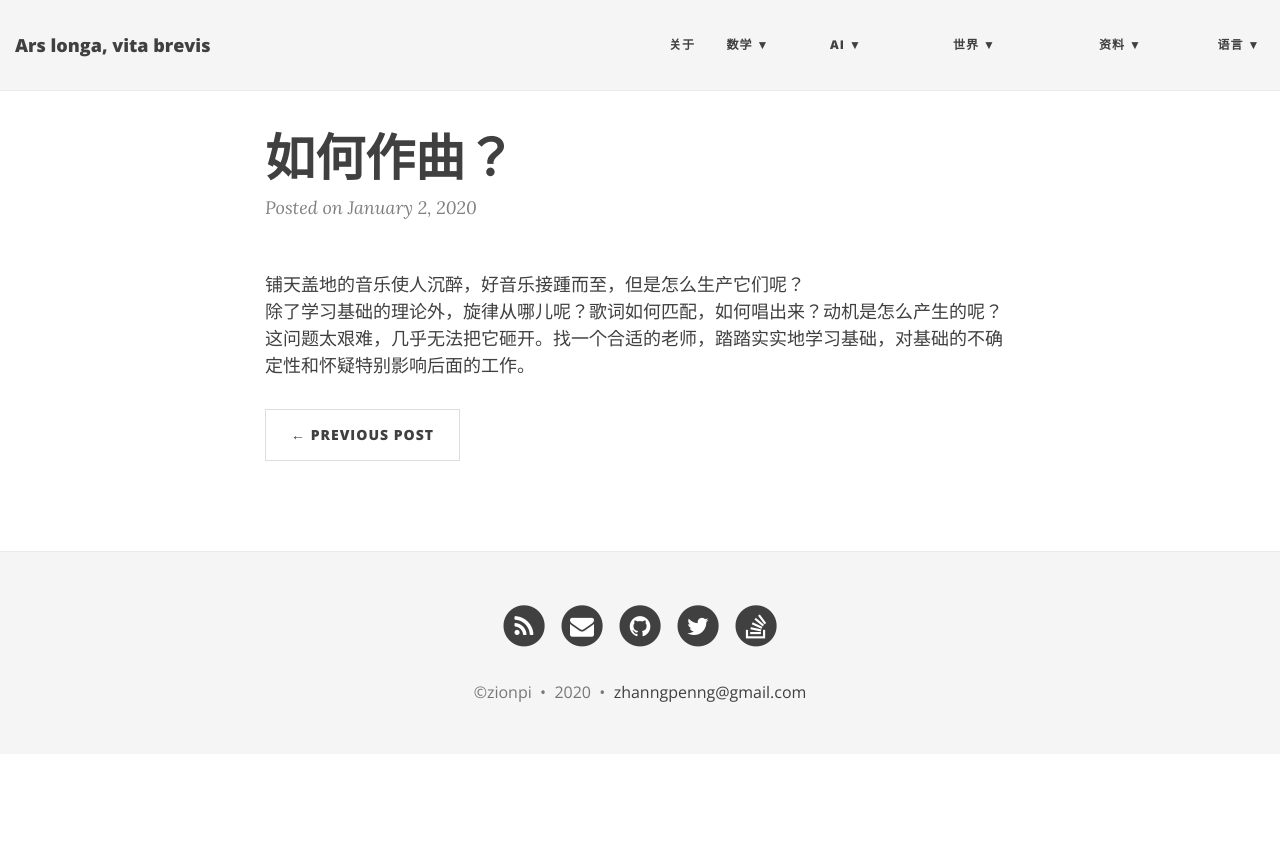
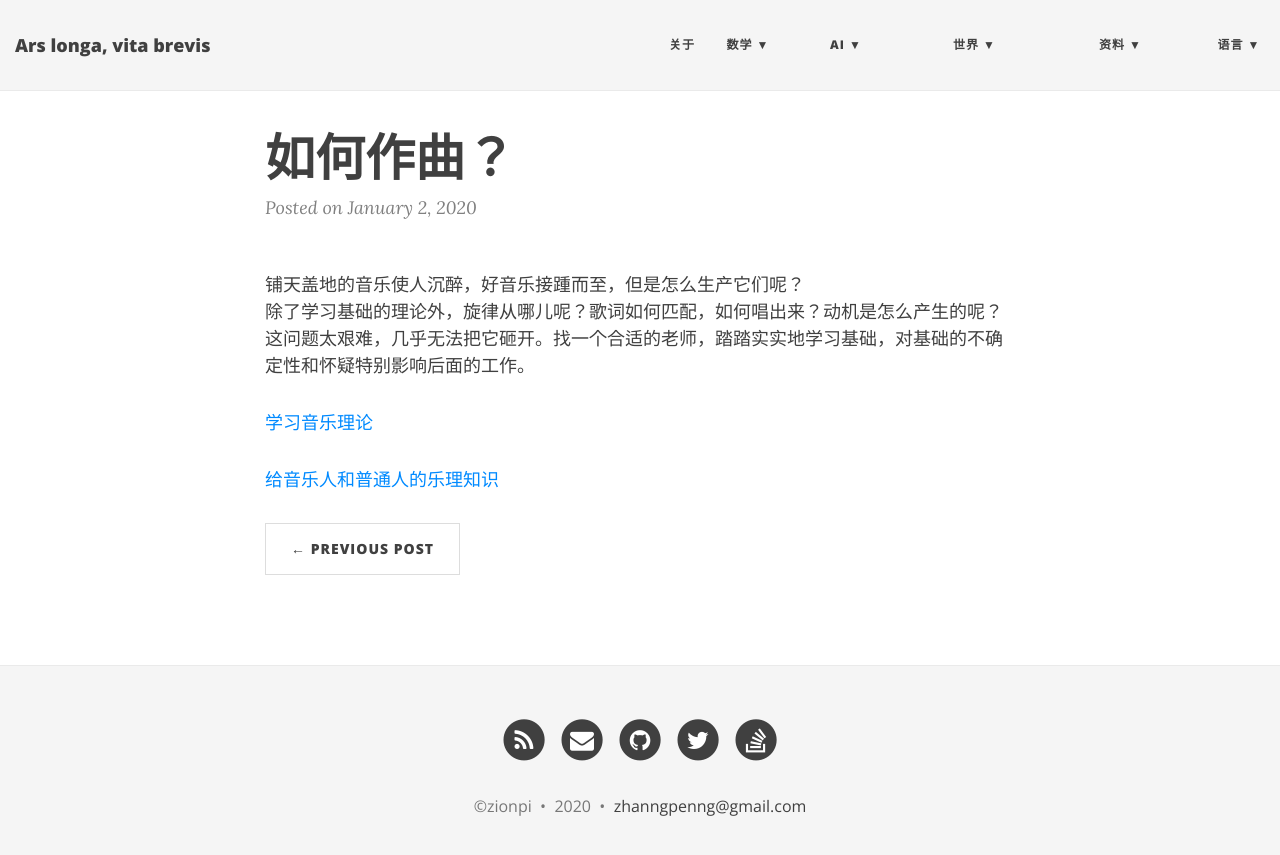
Before and after one commit to ZionPi/zionpi.github.io, a Jekyll site: the page built from _posts/2020-01-02-how-to-compose-music.md, in a window 1280 px wide. Shown: the top 855 px of the page. Built offline with Jekyll 4.4.1, drawn with Linux system fonts in a browser that asks for light colours; nearby versions of some CDN libraries.

Commit message:
add internal link

```diff
--- a/_posts/2020-01-02-how-to-compose-music.md
+++ b/_posts/2020-01-02-how-to-compose-music.md
@@ -4,3 +4,9 @@ title: 如何作曲？
 ---
 铺天盖地的音乐使人沉醉，好音乐接踵而至，但是怎么生产它们呢？
 除了学习基础的理论外，旋律从哪儿呢？歌词如何匹配，如何唱出来？动机是怎么产生的呢？这问题太艰难，几乎无法把它砸开。找一个合适的老师，踏踏实实地学习基础，对基础的不确定性和怀疑特别影响后面的工作。
+
+
+[学习音乐理论]({{ site.baseurl }}{% link _posts/2014-09-01-learn-music-theory.md %})
+
+
+[给音乐人和普通人的乐理知识]({{ site.baseurl }}{% link _posts/2019-10-20-music-theory-for-musicians-and-normal-people.md%})
```
